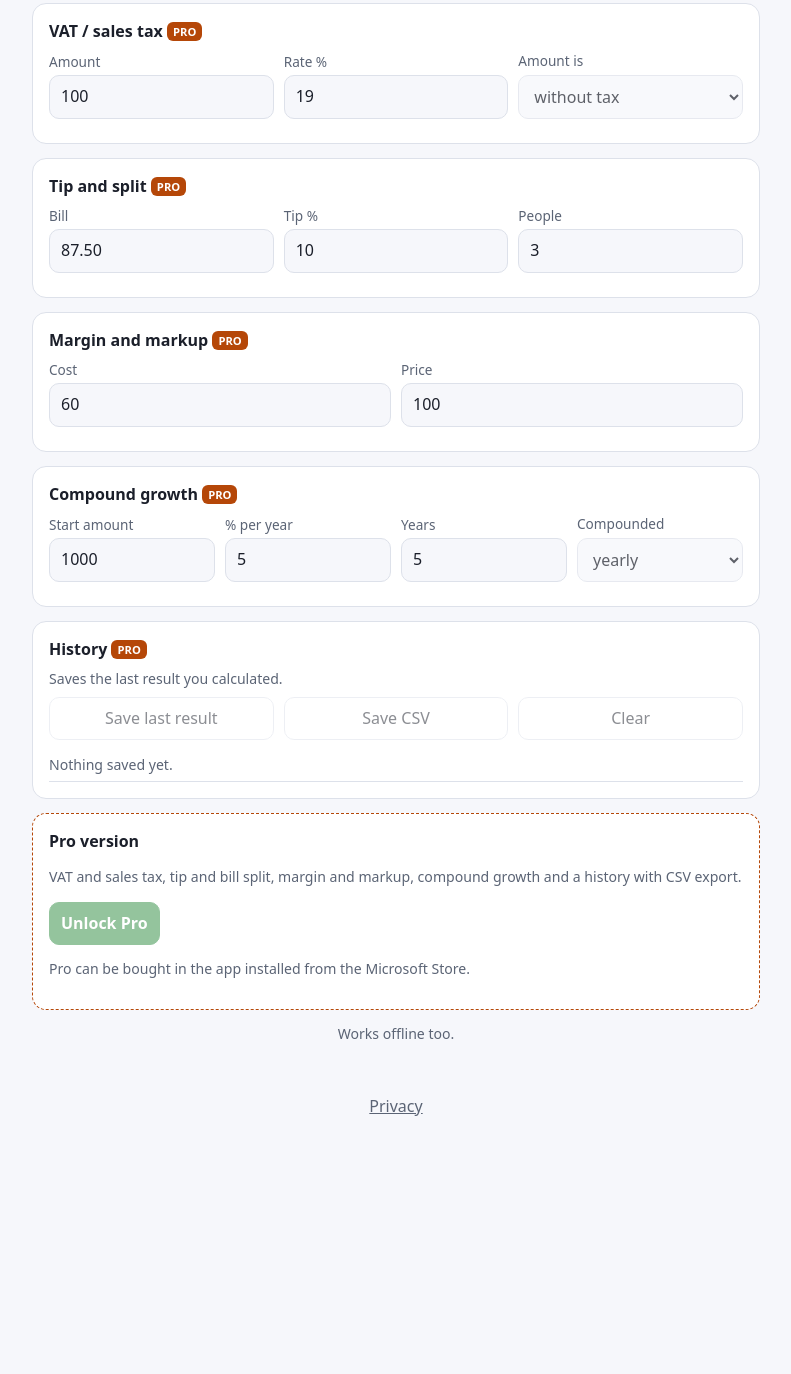
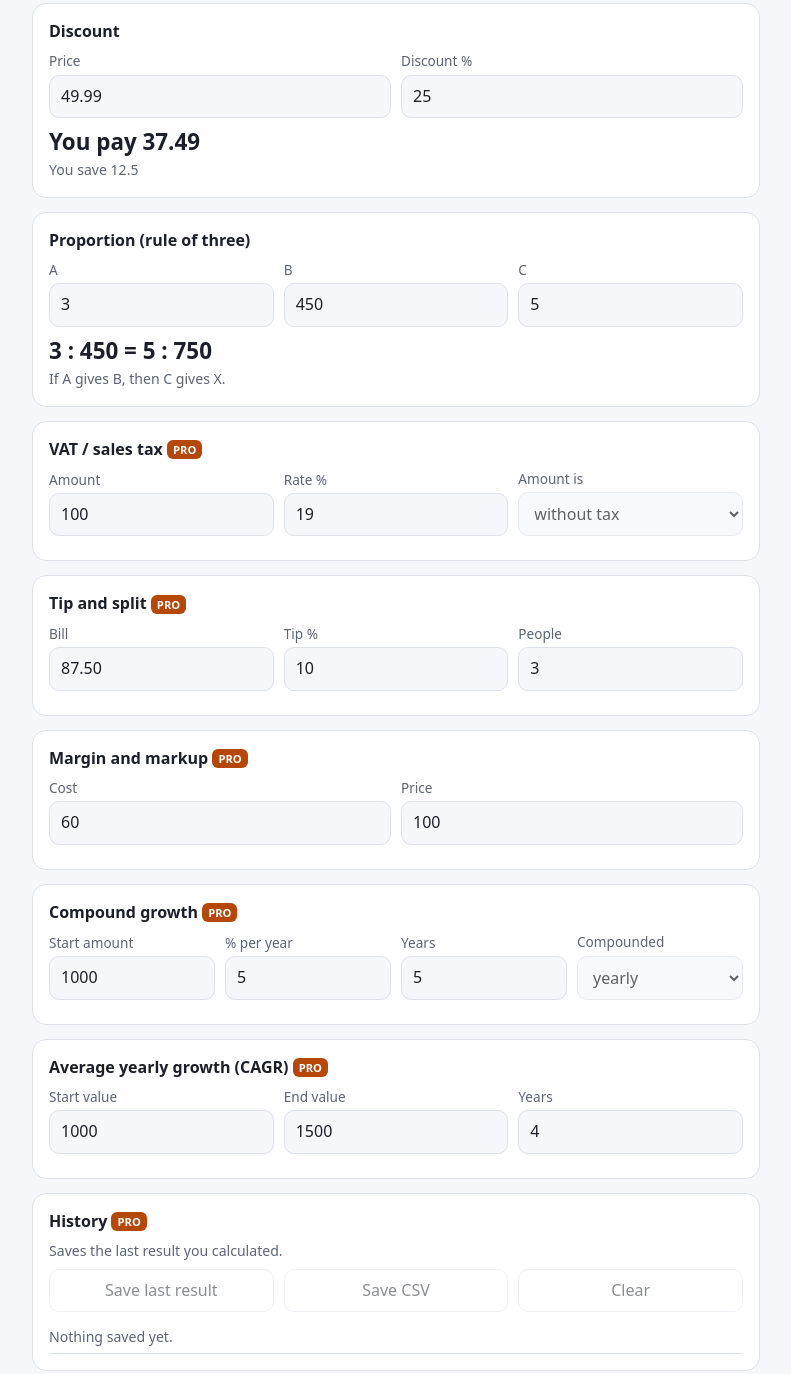
Before and after one commit to catalonec1/pwa-utils, a website: page pct/index.html in a window 1280 px wide. Shown: the part 1062-2436 px from the top of the page, without its empty margins (244-1035 px from the left). Before the commit the page ends 2210 px from the top, so only its background shows below. Drawn offline with Linux system fonts and the light colour scheme.

Commit message:
Stelar Percentage Calculator: percentage points, proportion, CAGR
Free: percentage points vs percent (difference in pp plus relative change)
and a proportion / rule-of-three solver. Pro: average yearly growth (CAGR)
from start value, end value and years; results can be saved to history.
Unit + e2e tests, store what's new texts, pct screenshots.

Co-Authored-By: Claude Opus 5.5 <noreply@anthropic.com>
Claude-Session: https://claude.ai/code/session_01YQDvpoPGKtNh935CpkWmt1

```diff
--- a/pct/app.js
+++ b/pct/app.js
@@ -2,11 +2,11 @@
   'use strict';
   const SKU = 'pro';
   const DICT = {
-    ro: { appName: 'Calculator de procente', ofTitle: 'Cât este X% din Y?', ofNum: 'din numărul', isTitle: 'X cât la sută este din Y?', chTitle: 'Variație procentuală', oldV: 'Valoarea veche', newV: 'Valoarea nouă', apTitle: 'Crește sau scade cu %', value: 'Valoare', pctSigned: '% (negativ = scădere)', dsTitle: 'Reducere', price: 'Preț', discountPct: 'Reducere %', vatTitle: 'TVA / taxă', amount: 'Sumă', ratePct: 'Cotă %', mode: 'Suma este', isNet: 'fără taxă', isGross: 'cu taxă', tipTitle: 'Bacșiș și împărțire', bill: 'Notă', tipPct: 'Bacșiș %', people: 'Persoane', mgTitle: 'Marjă și adaos', cost: 'Cost', cgTitle: 'Creștere compusă', start: 'Suma inițială', yearPct: '% pe an', years: 'Ani', perYear: 'Capitalizare', yearly: 'anuală', monthly: 'lunară', histTitle: 'Istoric', histHint: 'Salvează ultimul rezultat calculat.', saveLast: 'Salvează ultimul rezultat', csv: 'Salvează CSV', proPitch: 'TVA și taxe, bacșiș și împărțirea notei, marjă și adaos, creștere compusă și istoric cu export CSV.',
+    ro: { appName: 'Calculator de procente', ofTitle: 'Cât este X% din Y?', ofNum: 'din numărul', isTitle: 'X cât la sută este din Y?', chTitle: 'Variație procentuală', oldV: 'Valoarea veche', newV: 'Valoarea nouă', apTitle: 'Crește sau scade cu %', value: 'Valoare', pctSigned: '% (negativ = scădere)', dsTitle: 'Reducere', price: 'Preț', discountPct: 'Reducere %', vatTitle: 'TVA / taxă', amount: 'Sumă', ratePct: 'Cotă %', mode: 'Suma este', isNet: 'fără taxă', isGross: 'cu taxă', tipTitle: 'Bacșiș și împărțire', bill: 'Notă', tipPct: 'Bacșiș %', people: 'Persoane', mgTitle: 'Marjă și adaos', cost: 'Cost', cgTitle: 'Creștere compusă', start: 'Suma inițială', yearPct: '% pe an', years: 'Ani', perYear: 'Capitalizare', yearly: 'anuală', monthly: 'lunară', histTitle: 'Istoric', histHint: 'Salvează ultimul rezultat calculat.', saveLast: 'Salvează ultimul rezultat', csv: 'Salvează CSV', proPitch: 'TVA și taxe, bacșiș și împărțirea notei, marjă și adaos, creștere compusă, creștere medie anuală (CAGR) și istoric cu export CSV.', ppTitle: 'Puncte procentuale vs procente', oldRate: 'Rata veche %', newRate: 'Rata nouă %', ppRes: '{s}{pp} pp (puncte procentuale)', ppRel: 'Relativ: {r}', prTitle: 'Proporție (regula de trei simplă)', prHint: 'Dacă A dă B, atunci C dă X.', prRes: '{a} : {b} = {c} : {x}', caTitle: 'Creștere medie anuală (CAGR)', startV: 'Valoarea inițială', endV: 'Valoarea finală', caRes: 'CAGR {r}% pe an',
       ofRes: '{p}% din {x} = {r}', isRes: '{a} este {r}% din {b}', up: 'creștere de {r}%', down: 'scădere de {r}%', same: 'fără schimbare', apRes: '{x} {s} {p}% = {r}', apOrig: 'Invers: {x} a rezultat din {o} după {s} {p}%', plus: '+', minus: '−', dsRes: 'Plătești {f}', dsSave: 'Economisești {s}', vatRes: 'Fără taxă {n} · taxă {v} · cu taxă {g}', tipRes: 'Bacșiș {t} · total {s} · {e} de persoană', mgRes: 'Profit {p} · marjă {m}% · adaos {k}%', year: 'An', valueCol: 'Valoare', gain: 'Câștig', emptyHist: 'Nimic salvat încă.', bad: '—' },
-    en: { appName: 'Percentage Calculator', ofTitle: 'What is X% of Y?', ofNum: 'of number', isTitle: 'X is what % of Y?', chTitle: 'Percent change', oldV: 'Old value', newV: 'New value', apTitle: 'Increase or decrease by %', value: 'Value', pctSigned: '% (negative = decrease)', dsTitle: 'Discount', price: 'Price', discountPct: 'Discount %', vatTitle: 'VAT / sales tax', amount: 'Amount', ratePct: 'Rate %', mode: 'Amount is', isNet: 'without tax', isGross: 'with tax', tipTitle: 'Tip and split', bill: 'Bill', tipPct: 'Tip %', people: 'People', mgTitle: 'Margin and markup', cost: 'Cost', cgTitle: 'Compound growth', start: 'Start amount', yearPct: '% per year', years: 'Years', perYear: 'Compounded', yearly: 'yearly', monthly: 'monthly', histTitle: 'History', histHint: 'Saves the last result you calculated.', saveLast: 'Save last result', csv: 'Save CSV', proPitch: 'VAT and sales tax, tip and bill split, margin and markup, compound growth and a history with CSV export.',
+    en: { appName: 'Percentage Calculator', ofTitle: 'What is X% of Y?', ofNum: 'of number', isTitle: 'X is what % of Y?', chTitle: 'Percent change', oldV: 'Old value', newV: 'New value', apTitle: 'Increase or decrease by %', value: 'Value', pctSigned: '% (negative = decrease)', dsTitle: 'Discount', price: 'Price', discountPct: 'Discount %', vatTitle: 'VAT / sales tax', amount: 'Amount', ratePct: 'Rate %', mode: 'Amount is', isNet: 'without tax', isGross: 'with tax', tipTitle: 'Tip and split', bill: 'Bill', tipPct: 'Tip %', people: 'People', mgTitle: 'Margin and markup', cost: 'Cost', cgTitle: 'Compound growth', start: 'Start amount', yearPct: '% per year', years: 'Years', perYear: 'Compounded', yearly: 'yearly', monthly: 'monthly', histTitle: 'History', histHint: 'Saves the last result you calculated.', saveLast: 'Save last result', csv: 'Save CSV', proPitch: 'VAT and sales tax, tip and bill split, margin and markup, compound growth, average yearly growth (CAGR) and a history with CSV export.', ppTitle: 'Percentage points vs percent', oldRate: 'Old rate %', newRate: 'New rate %', ppRes: '{s}{pp} pp (percentage points)', ppRel: 'Relative: {r}', prTitle: 'Proportion (rule of three)', prHint: 'If A gives B, then C gives X.', prRes: '{a} : {b} = {c} : {x}', caTitle: 'Average yearly growth (CAGR)', startV: 'Start value', endV: 'End value', caRes: 'CAGR {r}% per year',
       ofRes: '{p}% of {x} = {r}', isRes: '{a} is {r}% of {b}', up: '{r}% increase', down: '{r}% decrease', same: 'no change', apRes: '{x} {s} {p}% = {r}', apOrig: 'Reverse: {x} came from {o} after {s} {p}%', plus: '+', minus: '−', dsRes: 'You pay {f}', dsSave: 'You save {s}', vatRes: 'Net {n} · tax {v} · gross {g}', tipRes: 'Tip {t} · total {s} · {e} per person', mgRes: 'Profit {p} · margin {m}% · markup {k}%', year: 'Year', valueCol: 'Value', gain: 'Gain', emptyHist: 'Nothing saved yet.', bad: '—' },
-    ru: { appName: 'Калькулятор процентов', ofTitle: 'Сколько X% от Y?', ofNum: 'от числа', isTitle: 'Сколько процентов X от Y?', chTitle: 'Изменение в процентах', oldV: 'Старое значение', newV: 'Новое значение', apTitle: 'Увеличить или уменьшить на %', value: 'Значение', pctSigned: '% (минус = уменьшение)', dsTitle: 'Скидка', price: 'Цена', discountPct: 'Скидка %', vatTitle: 'НДС / налог', amount: 'Сумма', ratePct: 'Ставка %', mode: 'Сумма', isNet: 'без налога', isGross: 'с налогом', tipTitle: 'Чаевые и деление счёта', bill: 'Счёт', tipPct: 'Чаевые %', people: 'Человек', mgTitle: 'Маржа и наценка', cost: 'Себестоимость', cgTitle: 'Сложный процент', start: 'Начальная сумма', yearPct: '% в год', years: 'Лет', perYear: 'Капитализация', yearly: 'ежегодно', monthly: 'ежемесячно', histTitle: 'История', histHint: 'Сохраняет последний результат.', saveLast: 'Сохранить результат', csv: 'Сохранить CSV', proPitch: 'НДС и налоги, чаевые и деление счёта, маржа и наценка, сложный процент и история с экспортом CSV.',
+    ru: { appName: 'Калькулятор процентов', ofTitle: 'Сколько X% от Y?', ofNum: 'от числа', isTitle: 'Сколько процентов X от Y?', chTitle: 'Изменение в процентах', oldV: 'Старое значение', newV: 'Новое значение', apTitle: 'Увеличить или уменьшить на %', value: 'Значение', pctSigned: '% (минус = уменьшение)', dsTitle: 'Скидка', price: 'Цена', discountPct: 'Скидка %', vatTitle: 'НДС / налог', amount: 'Сумма', ratePct: 'Ставка %', mode: 'Сумма', isNet: 'без налога', isGross: 'с налогом', tipTitle: 'Чаевые и деление счёта', bill: 'Счёт', tipPct: 'Чаевые %', people: 'Человек', mgTitle: 'Маржа и наценка', cost: 'Себестоимость', cgTitle: 'Сложный процент', start: 'Начальная сумма', yearPct: '% в год', years: 'Лет', perYear: 'Капитализация', yearly: 'ежегодно', monthly: 'ежемесячно', histTitle: 'История', histHint: 'Сохраняет последний результат.', saveLast: 'Сохранить результат', csv: 'Сохранить CSV', proPitch: 'НДС и налоги, чаевые и деление счёта, маржа и наценка, сложный процент, среднегодовой рост (CAGR) и история с экспортом CSV.', ppTitle: 'Процентные пункты и проценты', oldRate: 'Старая ставка %', newRate: 'Новая ставка %', ppRes: '{s}{pp} п. п. (процентные пункты)', ppRel: 'Относительно: {r}', prTitle: 'Пропорция (тройное правило)', prHint: 'Если A даёт B, то C даёт X.', prRes: '{a} : {b} = {c} : {x}', caTitle: 'Среднегодовой рост (CAGR)', startV: 'Начальное значение', endV: 'Конечное значение', caRes: 'CAGR {r}% в год',
       ofRes: '{p}% от {x} = {r}', isRes: '{a} — это {r}% от {b}', up: 'рост на {r}%', down: 'снижение на {r}%', same: 'без изменений', apRes: '{x} {s} {p}% = {r}', apOrig: 'Обратно: {x} получено из {o} после {s} {p}%', plus: '+', minus: '−', dsRes: 'К оплате {f}', dsSave: 'Экономия {s}', vatRes: 'Без налога {n} · налог {v} · с налогом {g}', tipRes: 'Чаевые {t} · итого {s} · {e} с человека', mgRes: 'Прибыль {p} · маржа {m}% · наценка {k}%', year: 'Год', valueCol: 'Сумма', gain: 'Доход', emptyHist: 'Пока ничего не сохранено.', bad: '—' }
   };
   const P = PercentCalc;
@@ -28,6 +28,22 @@
   function ch() {
     const a = v('chA'), b = v('chB'), r = ok(a, b) ? P.change(a, b) : NaN;
     out('chOut', !Number.isFinite(r) ? Core.t('bad') : r === 0 ? Core.t('same') : Core.t(r > 0 ? 'up' : 'down', { r: f(Math.abs(r), 2) }), true);
+  }
+  function pp() {
+    const a = v('ppA'), b = v('ppB');
+    if (!ok(a, b)) { out('ppOut', Core.t('bad')); $('ppRel').textContent = ''; return; }
+    const r = P.points(a, b);
+    out('ppOut', Core.t('ppRes', { s: r.pp > 0 ? '+' : r.pp < 0 ? '−' : '', pp: f(Math.abs(r.pp)) }), true);
+    $('ppRel').textContent = Number.isFinite(r.rel) ? Core.t('ppRel', { r: r.rel === 0 ? Core.t('same') : Core.t(r.rel > 0 ? 'up' : 'down', { r: f(Math.abs(r.rel), 2) }) }) : '';
+  }
+  function pr() {
+    const a = v('prA'), b = v('prB'), c = v('prC'), x = ok(a, b, c) ? P.proportion(a, b, c) : NaN;
+    out('prOut', Number.isFinite(x) ? Core.t('prRes', { a: f(a), b: f(b), c: f(c), x: f(x) }) : Core.t('bad'), true);
+  }
+  function ca() {
+    if (!isPro) { $('caOut').textContent = ''; return; }
+    const st = v('caS'), en = v('caE'), y = v('caY'), r = ok(st, en, y) ? P.cagr(st, en, y) : NaN;
+    out('caOut', Number.isFinite(r) ? Core.t('caRes', { r: f(r, 2) }) : Core.t('bad'), true);
   }
   function ap() {
     const x = v('apX'), p = v('apP');
@@ -86,9 +102,9 @@
     if (!hist.length) { const li = document.createElement('li'); li.className = 'muted'; li.textContent = Core.t('emptyHist'); ul.append(li); return; }
     for (const h of hist.slice().reverse()) { const li = document.createElement('li'); li.textContent = h.time + ' · ' + h.calc; ul.append(li); }
   }
-  function all() { of(); is(); ch(); ap(); ds(); vat(); tip(); mg(); cg(); renderHist(); }
+  function all() { of(); is(); ch(); pp(); ap(); ds(); pr(); vat(); tip(); mg(); cg(); ca(); renderHist(); }
   function lockPro() {
-    ['vatX', 'vatR', 'vatMode', 'tipBill', 'tipP', 'tipN', 'mgCost', 'mgPrice', 'cgP', 'cgR', 'cgY', 'cgK', 'histSave', 'histCsv', 'histClear'].forEach(id => { $(id).disabled = !isPro; });
+    ['vatX', 'vatR', 'vatMode', 'tipBill', 'tipP', 'tipN', 'mgCost', 'mgPrice', 'cgP', 'cgR', 'cgY', 'cgK', 'caS', 'caE', 'caY', 'histSave', 'histCsv', 'histClear'].forEach(id => { $(id).disabled = !isPro; });
     all();
   }
 
@@ -97,6 +113,7 @@
   const wire = (ids, fn) => ids.forEach(id => { $(id).addEventListener('input', fn); $(id).addEventListener('change', fn); });
   wire(['ofP', 'ofX'], of); wire(['isA', 'isB'], is); wire(['chA', 'chB'], ch); wire(['apX', 'apP'], ap); wire(['dsPrice', 'dsP'], ds);
   wire(['vatX', 'vatR', 'vatMode'], vat); wire(['tipBill', 'tipP', 'tipN'], tip); wire(['mgCost', 'mgPrice'], mg); wire(['cgP', 'cgR', 'cgY', 'cgK'], cg);
+  wire(['ppA', 'ppB'], pp); wire(['prA', 'prB', 'prC'], pr); wire(['caS', 'caE', 'caY'], ca);
   $('histSave').addEventListener('click', () => {
     if (!isPro || !last) return;
     const d = new Date(), p = n => String(n).padStart(2, '0');
--- a/pct/index.html
+++ b/pct/index.html
@@ -58,6 +58,15 @@
     <p class="big" id="chOut" aria-live="polite"></p>
   </section>
   <section class="card">
+    <h2 class="t" data-i18n="ppTitle">Percentage points vs percent</h2>
+    <div class="row">
+      <div class="n"><label for="ppA" data-i18n="oldRate">Old rate %</label><input id="ppA" inputmode="decimal" value="5"></div>
+      <div class="n"><label for="ppB" data-i18n="newRate">New rate %</label><input id="ppB" inputmode="decimal" value="7"></div>
+    </div>
+    <p class="big" id="ppOut" aria-live="polite"></p>
+    <p class="muted" id="ppRel" style="margin:0"></p>
+  </section>
+  <section class="card">
     <h2 class="t" data-i18n="apTitle">Increase or decrease by %</h2>
     <div class="row">
       <div class="n"><label for="apX" data-i18n="value">Value</label><input id="apX" inputmode="decimal" value="250"></div>
@@ -74,6 +83,16 @@
     </div>
     <p class="big" id="dsOut" aria-live="polite"></p>
     <p class="muted" id="dsSave" style="margin:0"></p>
+  </section>
+  <section class="card">
+    <h2 class="t" data-i18n="prTitle">Proportion (rule of three)</h2>
+    <div class="row">
+      <div class="n"><label for="prA">A</label><input id="prA" inputmode="decimal" value="3"></div>
+      <div class="n"><label for="prB">B</label><input id="prB" inputmode="decimal" value="450"></div>
+      <div class="n"><label for="prC">C</label><input id="prC" inputmode="decimal" value="5"></div>
+    </div>
+    <p class="big" id="prOut" aria-live="polite"></p>
+    <p class="muted" style="margin:0" data-i18n="prHint">If A gives B, then C gives X.</p>
   </section>
   <section class="card">
     <h2 class="t"><span data-i18n="vatTitle">VAT / sales tax</span> <span class="pro-badge">PRO</span></h2>
@@ -114,6 +133,15 @@
     <table class="cg" id="cgTable"></table>
   </section>
   <section class="card">
+    <h2 class="t"><span data-i18n="caTitle">Average yearly growth (CAGR)</span> <span class="pro-badge">PRO</span></h2>
+    <div class="row">
+      <div class="n"><label for="caS" data-i18n="startV">Start value</label><input id="caS" inputmode="decimal" value="1000"></div>
+      <div class="n"><label for="caE" data-i18n="endV">End value</label><input id="caE" inputmode="decimal" value="1500"></div>
+      <div class="n"><label for="caY" data-i18n="years">Years</label><input id="caY" inputmode="decimal" value="4"></div>
+    </div>
+    <p class="big" id="caOut"></p>
+  </section>
+  <section class="card">
     <h2 class="t"><span data-i18n="histTitle">History</span> <span class="pro-badge">PRO</span></h2>
     <p class="muted" style="margin:0 0 8px" data-i18n="histHint">Saves the last result you calculated.</p>
     <p class="row" style="margin:0">
@@ -125,7 +153,7 @@
   </section>
   <section class="card pro-box hidden" id="proBox">
     <h2 class="t" style="margin-bottom:6px" data-i18n="proTitle">Pro version</h2>
-    <p class="muted" data-i18n="proPitch">VAT and sales tax, tip and bill split, margin and markup, compound growth and a history with CSV export.</p>
+    <p class="muted" data-i18n="proPitch">VAT and sales tax, tip and bill split, margin and markup, compound growth, average yearly growth (CAGR) and a history with CSV export.</p>
     <button class="primary" id="proBuy" data-i18n="proBuy">Unlock Pro</button>
     <p class="muted" id="proStatus"></p>
   </section>
--- a/pct/logic.js
+++ b/pct/logic.js
@@ -19,7 +19,17 @@
   function original(y, p) { return p === -100 ? NaN : r(y / (1 + p / 100)); }
   function discount(price, p) { const save = r(price * p / 100); return { save, final: r(price - save) }; }
 
+  /* Two rates in %: difference in percentage points and relative change in %. */
+  function points(a, b) { return { pp: r(b - a), rel: change(a, b) }; }
+  /* a : b = c : x */
+  function proportion(a, b, c) { return a === 0 ? NaN : r(b * c / a); }
+
   /* ---- Pro ---- */
+  /* Compound annual growth rate from start to end over years (fractional years allowed). */
+  function cagr(start, end, years) {
+    if (!(start > 0) || !(end >= 0) || !(years > 0)) return NaN;
+    return r((Math.pow(end / start, 1 / years) - 1) * 100);
+  }
   function vatAdd(net, rate) { const vat = r(net * rate / 100); return { net: r(net), vat, gross: r(net + vat) }; }
   function vatRemove(gross, rate) { const net = r(gross / (1 + rate / 100)); return { net, vat: r(gross - net), gross: r(gross) }; }
   function tip(bill, p, people) {
@@ -48,7 +58,7 @@
   function toCsv(hist) {
     return 'time,calculation,result\r\n' + hist.map(h => [h.time, h.calc, h.result].map(cell).join(',')).join('\r\n') + (hist.length ? '\r\n' : '');
   }
-  const PercentCalc = { r, num, pctOf, whatPct, change, apply, original, discount, vatAdd, vatRemove, tip, margin, compound, toCsv };
+  const PercentCalc = { points, proportion, cagr, r, num, pctOf, whatPct, change, apply, original, discount, vatAdd, vatRemove, tip, margin, compound, toCsv };
   if (typeof module !== 'undefined' && module.exports) module.exports = PercentCalc;
   else global.PercentCalc = PercentCalc;
 })(typeof window !== 'undefined' ? window : globalThis);
```
Also changed, not shown: store/listing.md (+13 -0 lines), tests/e2e.js (+28 -0 lines), tests/unit.test.js (+16 -0 lines), pct/icons/screenshot-narrow.png, pct/icons/screenshot-wide.png, store/pct/en-1-light.png, store/pct/en-2-dark.png, store/pct/ro-1-light.png, store/pct/ro-2-dark.png, store/pct/ru-1-light.png, store/pct/ru-2-dark.png.
